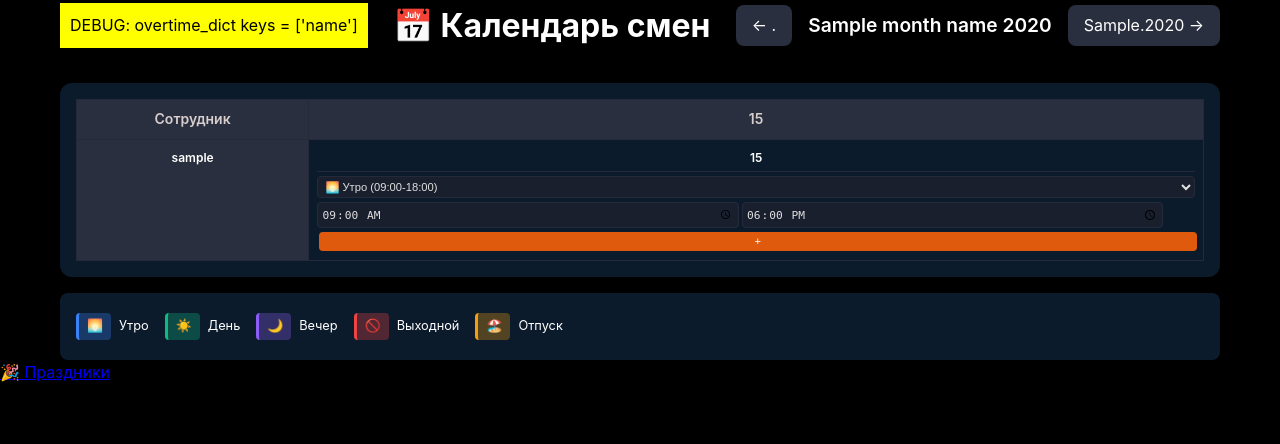
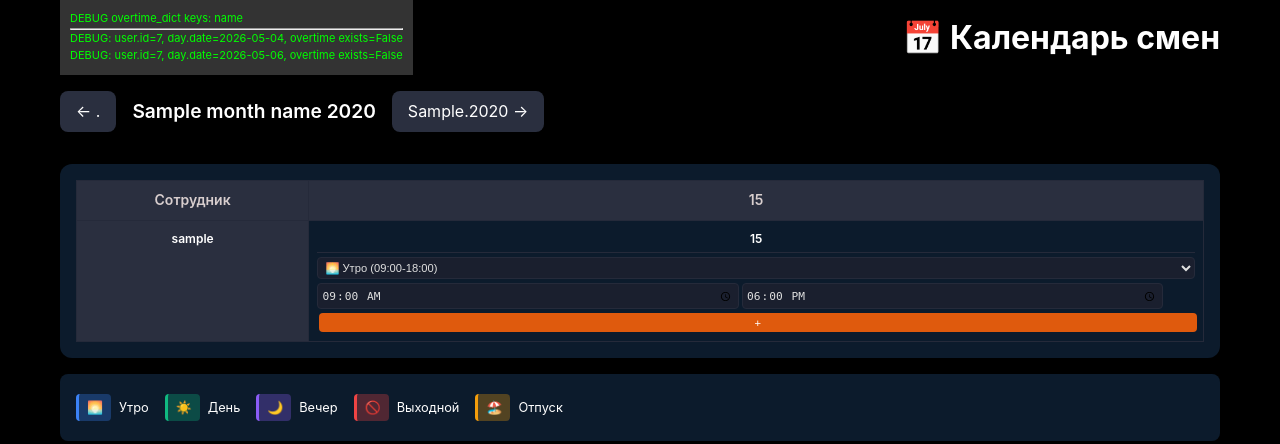
Before and after one commit to valyamiller/time-tracker2, a Python web app: template templates/admin_calendar.html in a window 1280 px wide. Shown: the top 444 px of the page. Run offline with Jinja, Linux system fonts and the light colour scheme; the template is opened without the code that fills it: most values are stand-ins (such as "Sample title", 1, 10 or a date in 2020).

Commit message:
Debug: show overtime_dict details and current month

```diff
--- a/templates/admin_calendar.html
+++ b/templates/admin_calendar.html
@@ -152,8 +152,14 @@
 </style>
 
 <div class="calendar-header">
-    <div style="background: yellow; color: black; padding: 10px;">
-    DEBUG: overtime_dict keys = {{ overtime_dict.keys()|list }}
+    <div style="background: #333; color: #0f0; padding: 10px; font-size: 11px;">
+    DEBUG overtime_dict keys:
+    {% for key in overtime_dict.keys() %}
+        {{ key }}<br>
+    {% endfor %}
+    <hr>
+    DEBUG: user.id=7, day.date=2026-05-04, overtime exists={{ overtime_dict.get((7, date(2026,5,4))) is not none }}<br>
+    DEBUG: user.id=7, day.date=2026-05-06, overtime exists={{ overtime_dict.get((7, date(2026,5,6))) is not none }}
 </div>
     <h1>📅 Календарь смен</h1>
     <div class="calendar-nav">
```
